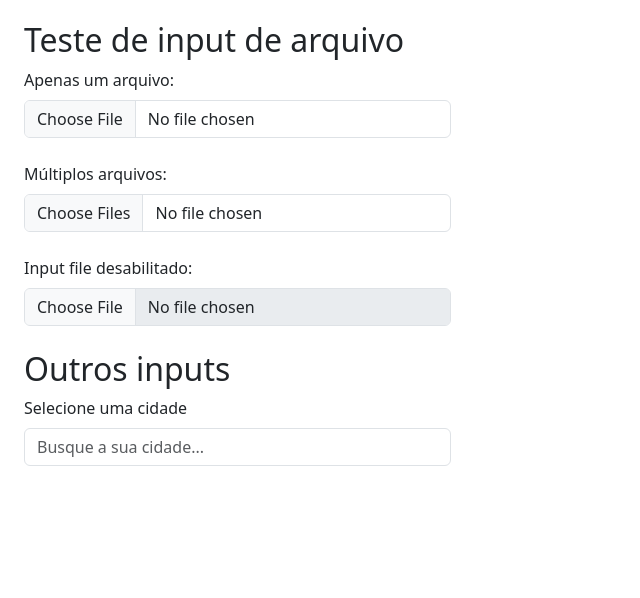
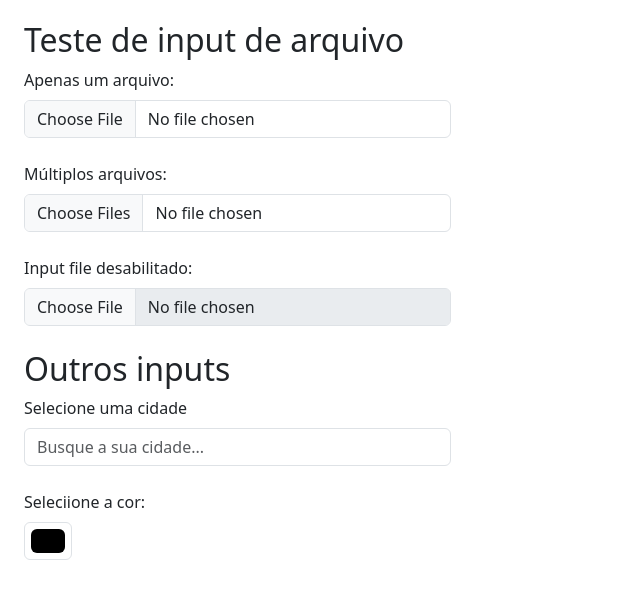
Before and after one commit to LuisFelipeSalvarani/cursoBootstrap, a website: page formularios/exemplos/index.html in a window 1280 px wide. Shown: the part 2048-2646 px from the top of the page, without its empty margins (0-640 px from the left). Drawn offline with nearby package versions, Linux system fonts and the light colour scheme.

Commit message:
Input color

```diff
--- a/formularios/exemplos/index.html
+++ b/formularios/exemplos/index.html
@@ -136,7 +136,9 @@
     <div class="col-4 m-4">
         <h2>Outros inputs</h2>
         <form action="">
+
             <!-- Data list -->
+
             <div class="mb-4">
                 <label for="cidades" class="form-label">Selecione uma cidade</label>
                 <input class="form-control" list="datalistOptions" id="cidades" placeholder="Busque a sua cidade...">
@@ -147,6 +149,13 @@
                     <option value="Porto Alegre">
                 </datalist>
             </div>
+
+            <!-- Cor -->
+
+            <div class="mb-4">
+                <label for="cor" class="form-label">Seleciione a cor:</label>
+                <input type="color" class="form-control form-control-color" id="cor" value="#000" title="Escolha uma cor">
+            </div>
         </form>
     </div>
 </body>
```
